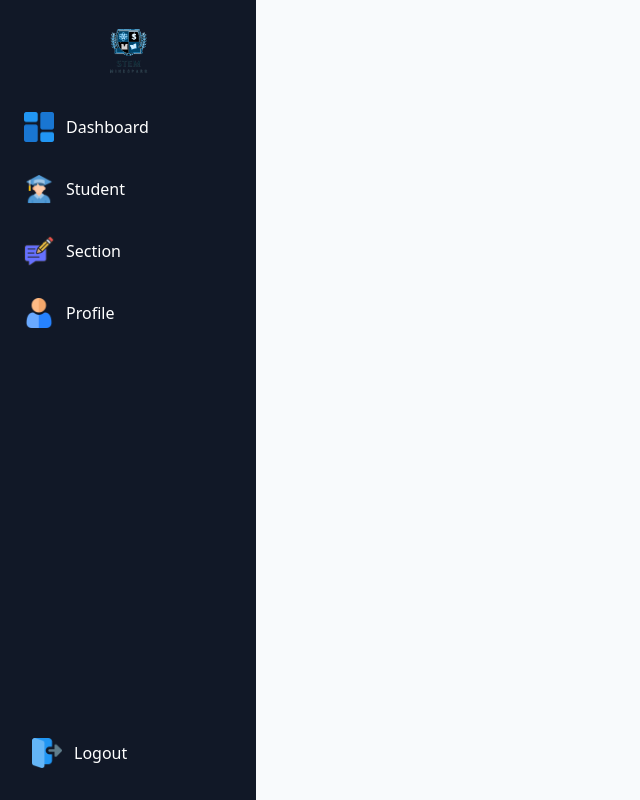
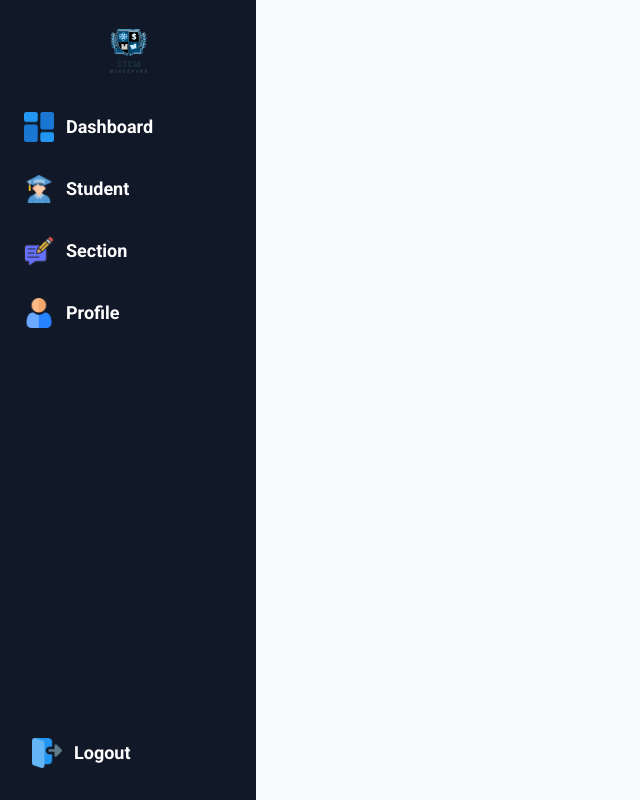
Before and after one commit to alazaradane/DLM, a React (Vite) app: page /admin in a window 1280 px wide. Shown: the whole page, without its empty margins (0-640 px from the left). Built offline with nearby package versions, Linux system fonts and the light colour scheme.

Commit message:
updating sidebar

```diff
--- a/src/Admins/Dashboard.jsx
+++ b/src/Admins/Dashboard.jsx
@@ -3,7 +3,19 @@ import Card from '../components/Card'
 import { dashboardData } from '../constants'
 import { dashboardIcon } from '../assets/images/index'
 
+
+
 const Dashboard = () => {
+  const data = {
+    labels: ['January', 'February', 'March', 'April', 'May'],
+    datasets: [
+        {
+            label: 'Sales',
+            data: [100, 200, 150, 400, 250],
+            backgroundColor: '#42A5F5',
+        },
+    ],
+};
   return (
     <section className=' flex flex-col p-5'>
       <div className=' flex items-center gap-3 mt-10 ml-6'>
--- a/src/Admins/Sidebar.jsx
+++ b/src/Admins/Sidebar.jsx
@@ -7,7 +7,7 @@ import { dashboardIcon, profile, section, student, logout} from '../assets/image
 
 const Sidebar = () => {
   return (
-    <div className=' bg-sidebar text-white text-center p-3 flex flex-1 flex-col h-screen '>
+    <div className=' max-md:hidden bg-sidebar text-white text-center p-3 flex flex-1 flex-col h-screen '>
       <div className=' flex flex-1 flex-col'>
         <div className=' flex items-center mx-auto '>
           <img src={logo} width={100} height={100}/>
@@ -16,25 +16,25 @@ const Sidebar = () => {
           <div className=' w-full  '>
             <Link to={'/admin/dashboard'} className='flex items-center gap-3  '>
                 <img src={dashboardIcon} width={30} height={30}/>
-                <span>Dashboard</span>
+                <span className=' text-lg font-bold font-roboto'>Dashboard</span>
             </Link>
           </div>
           <div className=' w-full  '>
             <Link to={'/admin/students'} className='flex items-center gap-3  '>
                 <img src={student} width={30} height={30}/>
-                <span>Student</span>
+                <span className=' text-lg font-bold font-roboto'>Student</span>
             </Link>
           </div>
           <div className=' w-full '>
             <Link to={'/admin/section'} className='flex items-center gap-3  '>
                 <img src={section} width={30} height={30}/>
-                <span>Section</span>
+                <span className='text-lg font-bold font-roboto'>Section</span>
             </Link>
           </div>
           <div className=' w-full   '>
             <Link to={'/admin/profile'} className='flex items-center gap-3  '>
                 <img src={profile} width={30} height={30}/>
-                <span>Profile</span>
+                <span className=' text-lg font-bold font-roboto'>Profile</span>
             </Link>
           </div>
         </div>
@@ -42,7 +42,7 @@ const Sidebar = () => {
       <div >
         <Link to={'/'} className=' flex justify-start ml-5 mb-5 items-center gap-3'>
           <img src={logout} width={30} height={30}/>
-          <span className=' hover:text-red-500'>Logout</span>
+          <span className='text-lg font-bold font-roboto hover:text-red-500'>Logout</span>
         </Link>
       </div>
     </div>
--- a/src/index.css
+++ b/src/index.css
@@ -1,6 +1,8 @@
 @import 'primereact/resources/themes/saga-blue/theme.css';
 @import 'primereact/resources/primereact.min.css';
 @import 'primeicons/primeicons.css';
+@import url('https://fonts.googleapis.com/css2?family=Roboto:wght@400;500;700&display=swap');
+
 
 @tailwind base;
 @tailwind components;
--- a/tailwind.config.js
+++ b/tailwind.config.js
@@ -17,6 +17,9 @@ module.exports = {
       },
     },
     extend: {
+      fontFamily: {
+        roboto: ['Roboto', 'sans-serif'],
+      },
       colors: {
         border: "hsl(var(--border))",
         input: "hsl(var(--input))",
```
